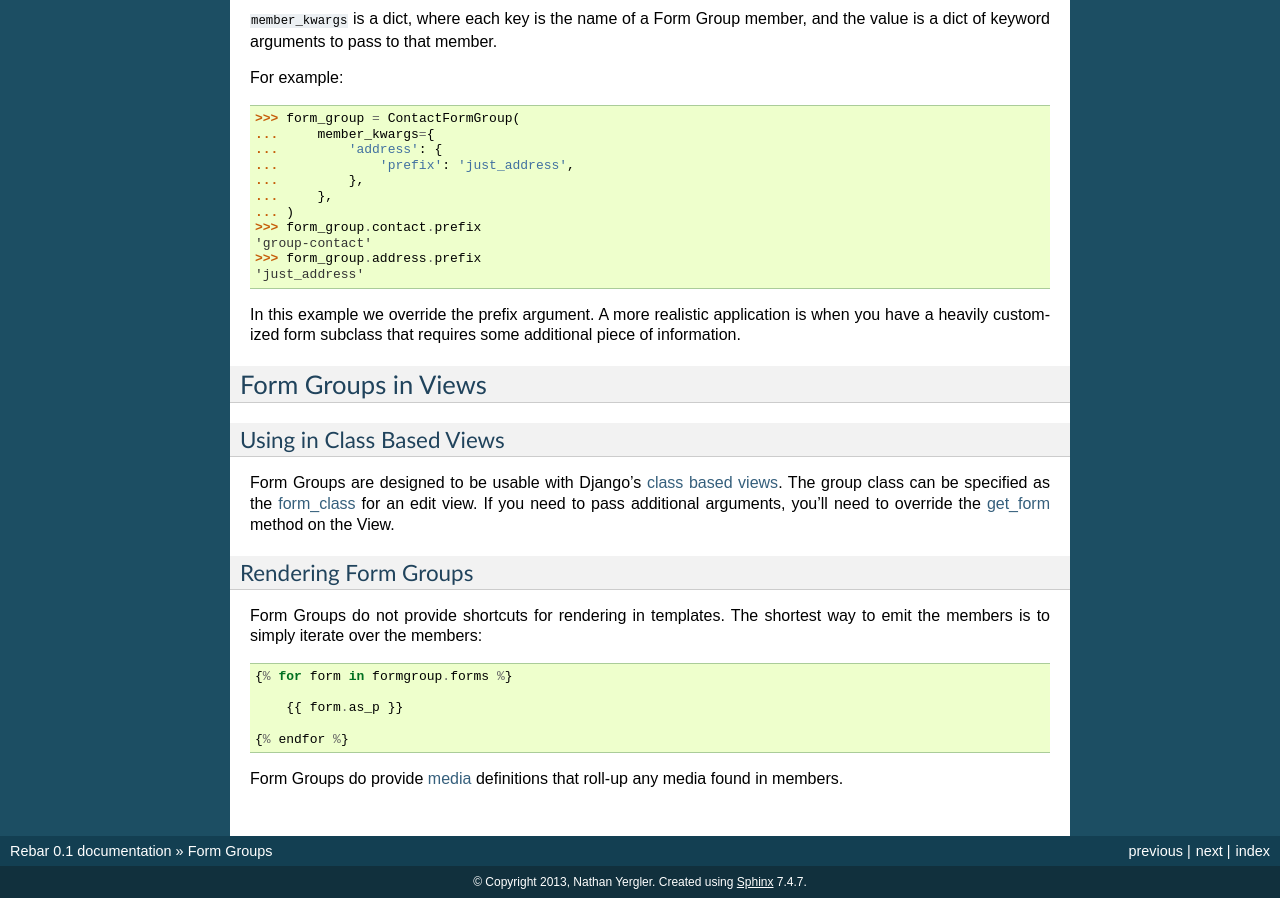
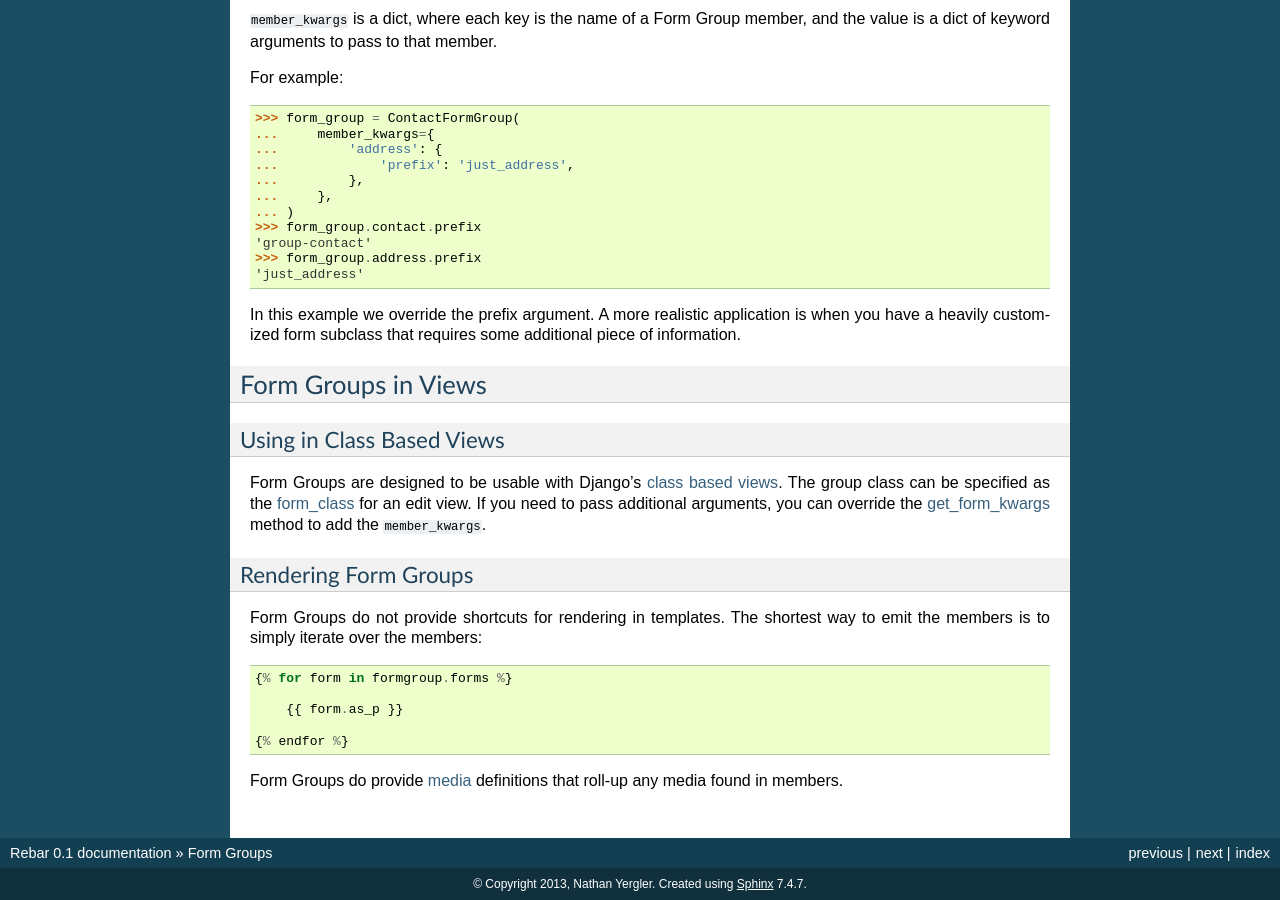
Before and after one commit to eventbrite/rebar, a Sphinx documentation site: the page built from docs/form-groups.rst, in a window 1280 px wide and 900 px high, scrolled down 2736 px. Built offline with Sphinx 7.4.7, drawn with Linux system fonts in a browser that asks for light colours.

Commit message:
Adding link targets for form group documentation.

```diff
--- a/docs/form-groups.rst
+++ b/docs/form-groups.rst
@@ -216,8 +216,8 @@ Using in Class Based Views
 
 Form Groups are designed to be usable with Django's `class based
 views`_. The group class can be specified as the `form_class`_ for an
-edit view. If you need to pass additional arguments, you'll need to
-override the `get_form`_ method on the View.
+edit view. If you need to pass additional arguments, you can override
+the `get_form_kwargs`_ method to add the ``member_kwargs``.
 
 Rendering Form Groups
 ---------------------
@@ -235,11 +235,11 @@ members::
 Form Groups do provide media_ definitions that roll-up any media found
 in members.
 
-.. _Forms:
-.. _FormSets:
-.. _`class based views`:
-.. _prefix:
-.. _`clean method`:
-.. _media:
-.. _`form_class`:
-.. _`get_form`:
+.. _Forms: https://docs.djangoproject.com/en/1.5/ref/forms/api/
+.. _FormSets: https://docs.djangoproject.com/en/1.5/topics/forms/formsets/
+.. _`class based views`: https://docs.djangoproject.com/en/1.5/topics/class-based-views/
+.. _prefix: https://docs.djangoproject.com/en/1.5/ref/forms/api/#prefixes-for-forms
+.. _`clean method`: https://docs.djangoproject.com/en/1.5/topics/forms/formsets/#custom-formset-validation
+.. _media: https://docs.djangoproject.com/en/1.5/topics/forms/media/
+.. _`form_class`: https://docs.djangoproject.com/en/1.5/ref/class-based-views/mixins-editing/#django.views.generic.edit.FormMixin.form_class
+.. _`get_form_kwargs`: https://docs.djangoproject.com/en/1.5/ref/class-based-views/mixins-editing/#django.views.generic.edit.FormMixin.get_form_kwargs
```
